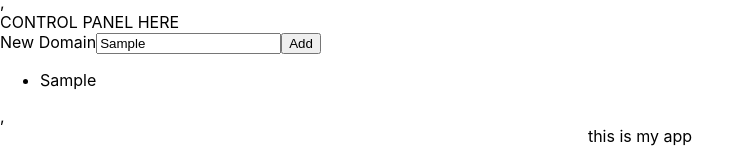
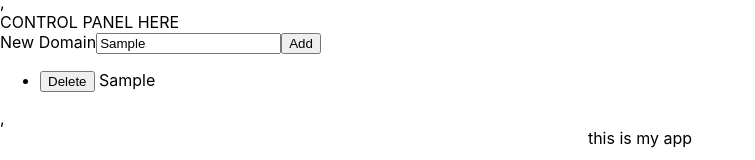
Before and after one commit to tatitati/firefox_react_lab, a React (Create React App) app: page / in a window 1280 px wide. Both pictures are taken after typing "Sample" into the empty fields and a click on the button "Add". Shown: the part 128-288 px from the top of the page, without its empty margins (0-755 px from the left). Built offline with nearby package versions, Linux system fonts and the light colour scheme.

Commit message:
added more stuff

```diff
--- a/src/addon/ControlPanel.js
+++ b/src/addon/ControlPanel.js
@@ -14,8 +14,12 @@ class ControlPanel extends React.Component {
         };
     }
 
-    renderItems() {
-        return this.state.domains.map((domain) =>  <li>{domain}</li>);
+    renderDomains() {
+        return this.state.domains.map((domain, index) =>
+            <li key={index}>
+                <button onClick={this.handleRemoveDomain}>Delete</button> {domain}
+            </li>
+        );
     }
 
     handlChangeDomain(e) {
@@ -26,7 +30,6 @@ class ControlPanel extends React.Component {
     handleSaveDomain() {
         console.log('saving domain...');
         this.state.domains.push(this.state.entry)
-        console.log(this.state.domains)
         this.forceUpdate();
     }
 
@@ -34,6 +37,7 @@ class ControlPanel extends React.Component {
         // this.setState({isLoggedIn: true});
         console.log('removing domain...');
     }
+
 
     render() {
         return (
@@ -46,7 +50,7 @@ class ControlPanel extends React.Component {
                 </div>
                 <div>
                     <ul>
-                        {this.renderItems()}
+                        {this.renderDomains()}
                     </ul>
                 </div>
             </div>
```
